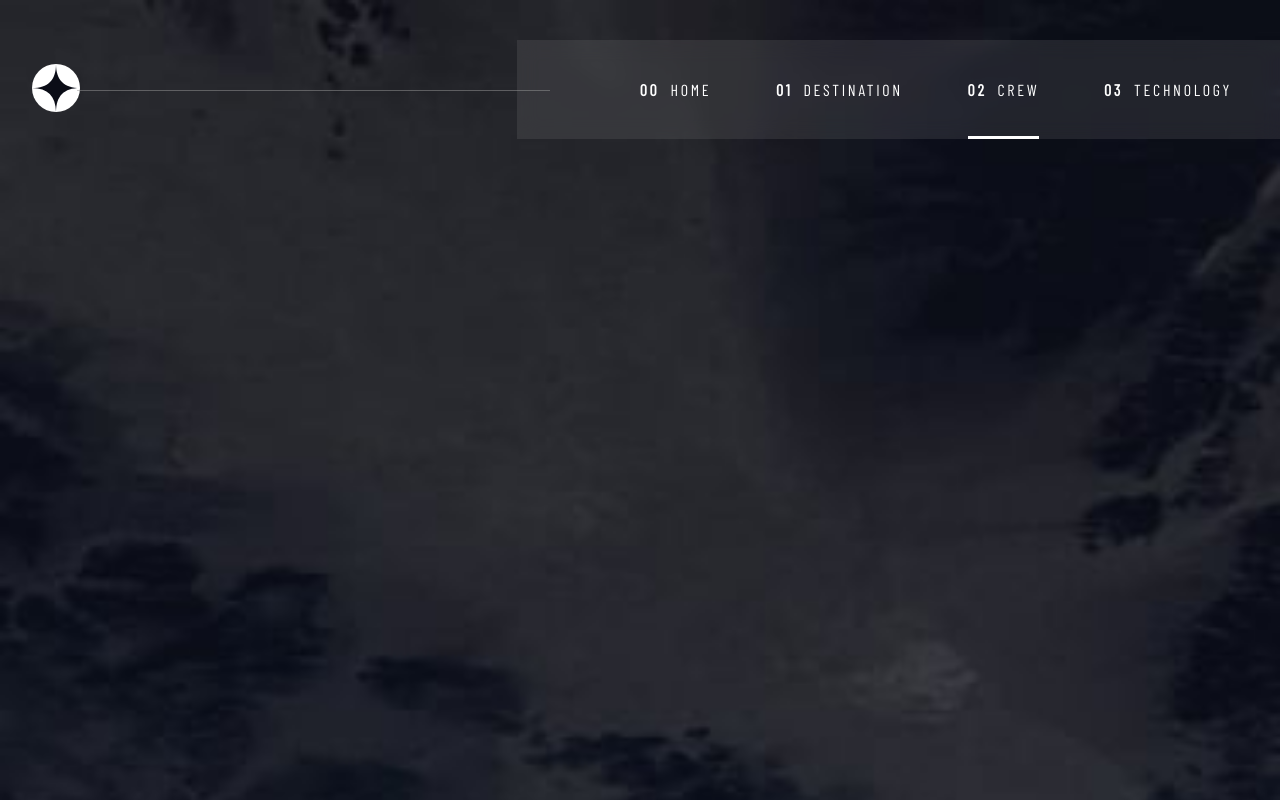
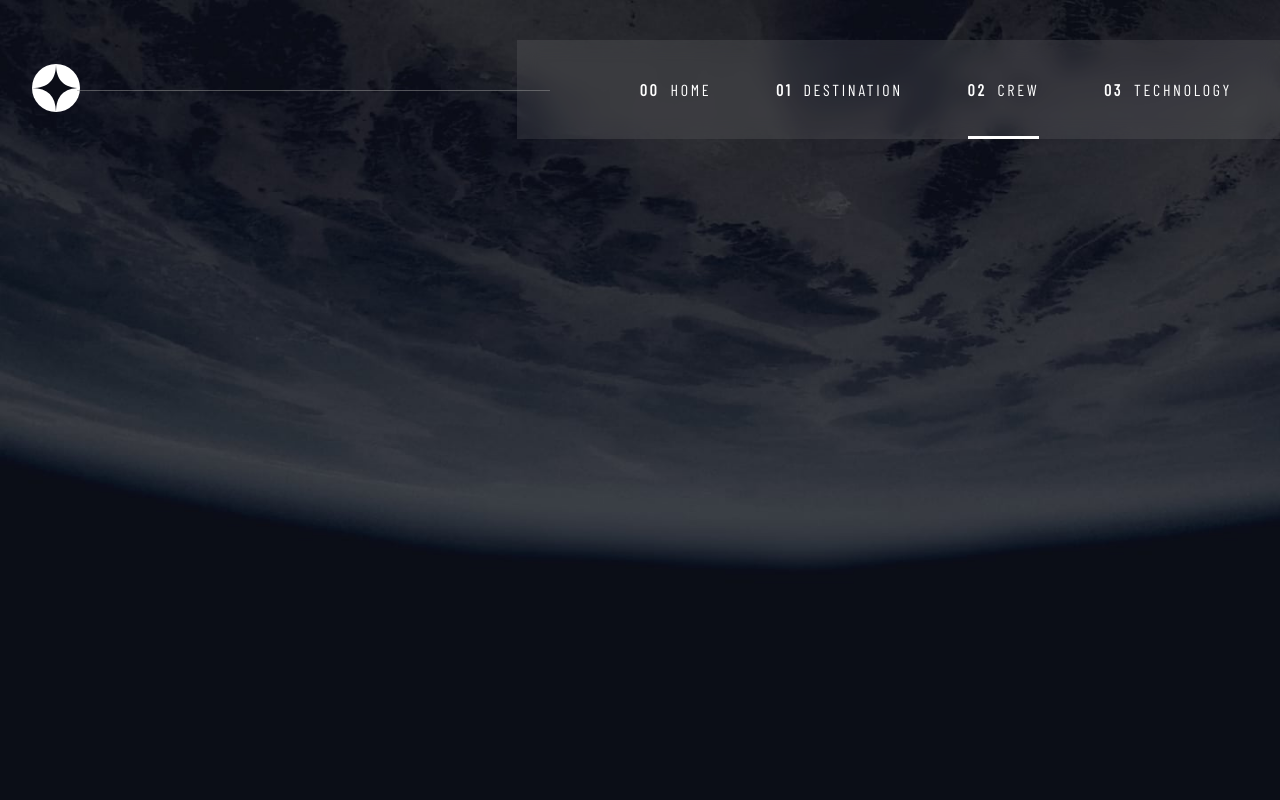
Before and after one commit to isaacnovaes/space-tourism, a React (Vite) app: page /crew in a window 1280 px wide. Built offline with nearby package versions, Linux system fonts and the light colour scheme; a web font is replaced by a local one.

Commit message:
Update Page Component to reflect the background of the rendered page

```diff
--- a/src/pageComponent/Page.jsx
+++ b/src/pageComponent/Page.jsx
@@ -1,5 +1,6 @@
 import styles from "./Page.module.scss";
 import Header from "../Header/Header";
+import { AnimatePresence } from "framer-motion";
 
 const Page = ({ children, type }) => {
 	const pageType = {
@@ -14,7 +15,9 @@
 	return (
 		<div className={classes}>
 			<Header />
-			<main>{children}</main>
+			<main>
+				<AnimatePresence exitBeforeEnter>{children}</AnimatePresence>
+			</main>
 		</div>
 	);
 };
--- a/src/pageComponent/Page.module.scss
+++ b/src/pageComponent/Page.module.scss
@@ -1,6 +1,7 @@
 .Page {
 	min-height: 100vh;
 	background-size: cover;
+	background-position: center;
 }
 
 .Home {
@@ -16,6 +17,32 @@
 	background-image: url("../../assets/technology/background-technology-mobile.jpg");
 }
 
-// width < 487 px => mobile
-//  487 <= width < 800px => tablet
-// width >= 800px => desktop
+@media screen and (min-width: 700px) {
+	.Home {
+		background-image: url("../../assets/home/background-home-tablet.jpg");
+	}
+	.Destination {
+		background-image: url("../../assets/destination/background-destination-tablet.jpg");
+	}
+	.Crew {
+		background-image: url("../../assets/crew/background-crew-tablet.jpg");
+	}
+	.Technology {
+		background-image: url("../../assets/technology/background-technology-tablet.jpg");
+	}
+}
+
+@media screen and (min-width: 1200px) {
+	.Home {
+		background-image: url("../../assets/home/background-home-desktop.jpg");
+	}
+	.Destination {
+		background-image: url("../../assets/destination/background-destination-desktop.jpg");
+	}
+	.Crew {
+		background-image: url("../../assets/crew/background-crew-desktop.jpg");
+	}
+	.Technology {
+		background-image: url("../../assets/technology/background-technology-desktop.jpg");
+	}
+}
```
Lines whose indentation alone changed are shown as unchanged.
